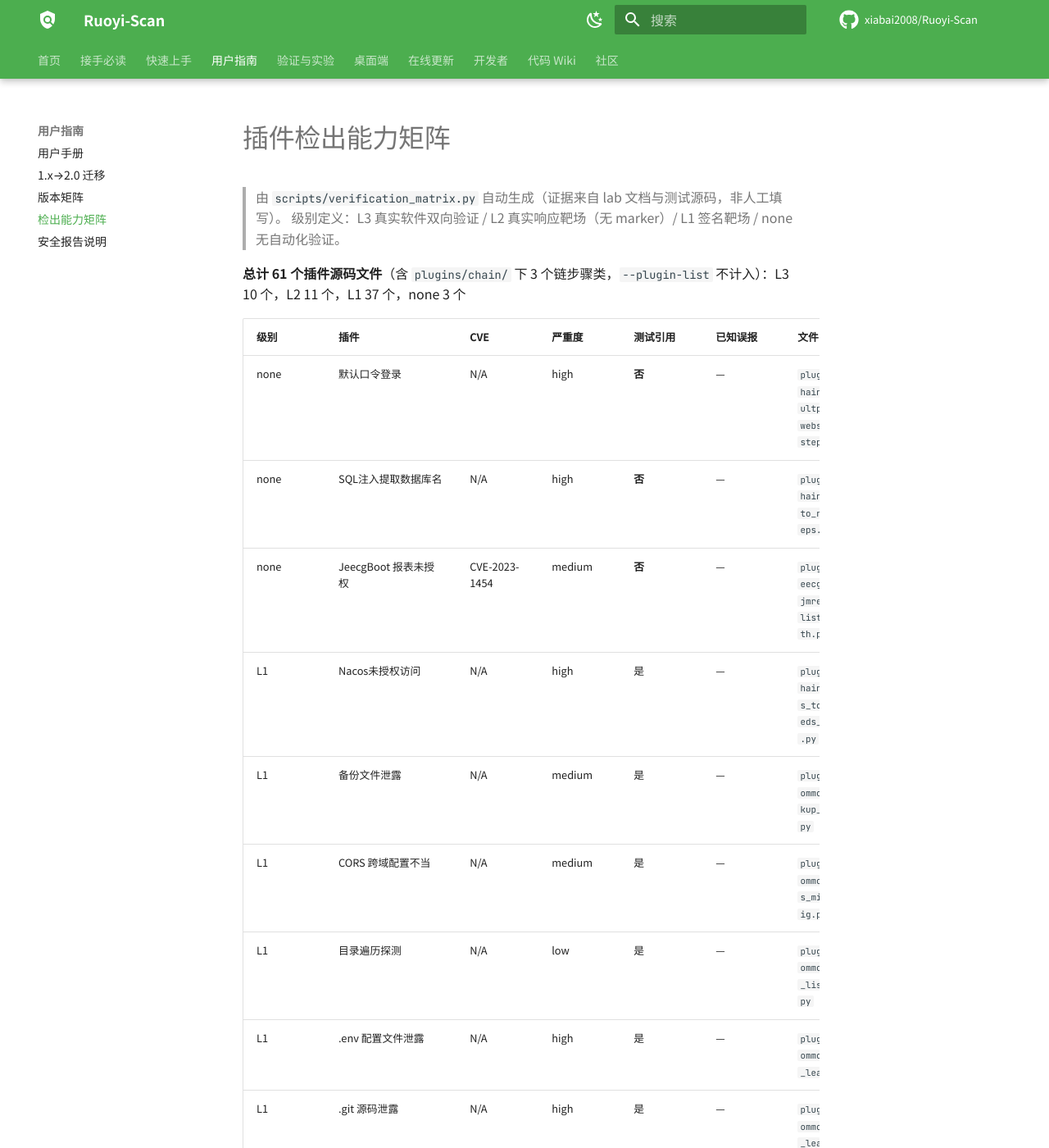
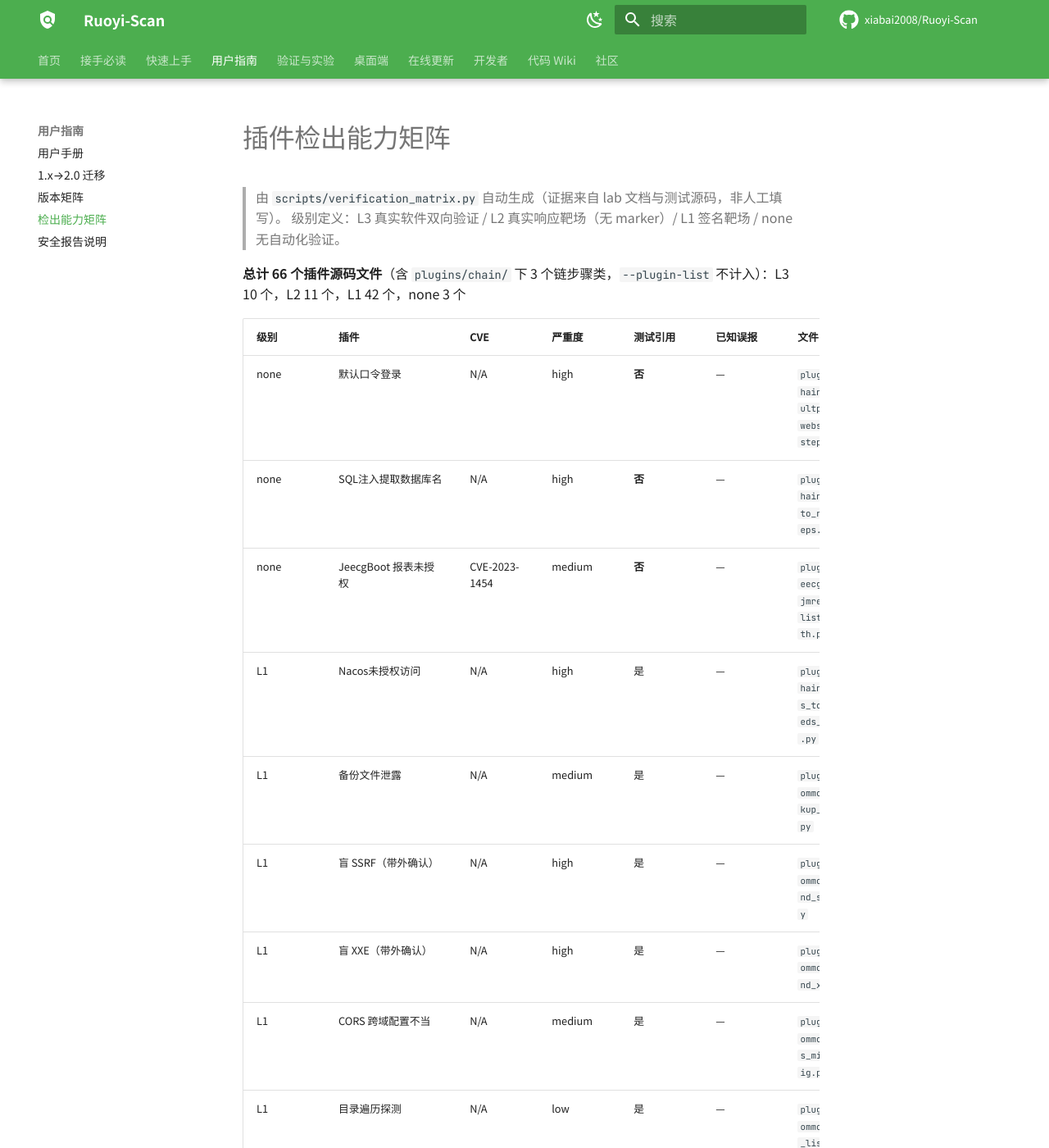
Before and after one commit to xiabai2008/ruoyi-scan, an MkDocs documentation site: the page built from docs/verification-matrix.md, in a window 1280 px wide and 1400 px high. Shown: the whole window at 82% size. Built offline with MkDocs 1.6.1 and Material for MkDocs 9.7.7, drawn with Linux system fonts in a browser that asks for light colours; comment, search, counter and statistics services are not loaded; some of the changed text lies outside the part shown.

Commit message:
docs: 同步 v2.0.0 检出能力矩阵

```diff
--- a/docs/verification-matrix.md
+++ b/docs/verification-matrix.md
@@ -3,7 +3,7 @@
 > 由 `scripts/verification_matrix.py` 自动生成（证据来自 lab 文档与测试源码，非人工填写）。
 > 级别定义：L3 真实软件双向验证 / L2 真实响应靶场（无 marker）/ L1 签名靶场 / none 无自动化验证。
 
-**总计 61 个插件源码文件**（含 `plugins/chain/` 下 3 个链步骤类，`--plugin-list` 不计入）：L3 10 个，L2 11 个，L1 37 个，none 3 个
+**总计 66 个插件源码文件**（含 `plugins/chain/` 下 3 个链步骤类，`--plugin-list` 不计入）：L3 10 个，L2 11 个，L1 42 个，none 3 个
 
 | 级别 | 插件 | CVE | 严重度 | 测试引用 | 已知误报 | 文件 |
 |------|------|-----|--------|---------|---------|------|
@@ -12,6 +12,8 @@
 | none | JeecgBoot 报表未授权 | CVE-2023-1454 | medium | **否** | — | `plugins/jeecgboot/jmreport_list_unauth.py` |
 | L1 | Nacos未授权访问 | N/A | high | 是 | — | `plugins/chain/nacos_to_dbcreds_steps.py` |
 | L1 | 备份文件泄露 | N/A | medium | 是 | — | `plugins/common/backup_scan.py` |
+| L1 | 盲 SSRF（带外确认） | N/A | high | 是 | — | `plugins/common/blind_ssrf.py` |
+| L1 | 盲 XXE（带外确认） | N/A | high | 是 | — | `plugins/common/blind_xxe.py` |
 | L1 | CORS 跨域配置不当 | N/A | medium | 是 | — | `plugins/common/cors_misconfig.py` |
 | L1 | 目录遍历探测 | N/A | low | 是 | — | `plugins/common/dir_listing.py` |
 | L1 | .env 配置文件泄露 | N/A | high | 是 | — | `plugins/common/env_leak.py` |
@@ -21,6 +23,7 @@
 | L1 | RocketMQ Dashboard 未授权 | CVE-2023-33246 | medium | 是 | — | `plugins/common/rocketmq_unauth.py` |
 | L1 | Shiro 框架指纹（rememberMe） | N/A | low | 是 | — | `plugins/common/shiro_rememberme.py` |
 | L1 | IDE/SCM 残留文件泄露 | N/A | medium | 是 | — | `plugins/common/source_leak.py` |
+| L1 | 前端 SourceMap 源码泄露 | N/A | medium | 是 | — | `plugins/common/sourcemap_leak.py` |
 | L1 | 爬取攻击面盘点 | N/A | low | 是 | — | `plugins/common/surface_sweep.py` |
 | L1 | Swagger API 文档泄露 | N/A | medium | 是 | — | `plugins/common/swagger_leak.py` |
 | L1 | HTTP 方法探测 | N/A | low | 是 | — | `plugins/common/trace_method.py` |
@@ -31,6 +34,8 @@
 | L1 | JeecgBoot 报表 SSTI | N/A | high | 是 | — | `plugins/jeecgboot/freemarker_ssti.py` |
 | L1 | JeecgBoot jmreport SQL注入 | CNVD-2022-30348 | high | 是 | — | `plugins/jeecgboot/sql_inject_jmreport.py` |
 | L1 | JeecgBoot queryUserByDepId SQL注入 | CVE-2022-44153 | high | 是 | — | `plugins/jeecgboot/sql_inject_query_user.py` |
+| L1 | Gateway 路由表泄露（RuoYi-Cloud） | N/A | medium | 是 | — | `plugins/ruoyi/cloud_gateway_routes.py` |
+| L1 | Nacos 控制台默认口令（RuoYi-Cloud） | N/A | high | 是 | — | `plugins/ruoyi/cloud_nacos_default_password.py` |
 | L1 | 重置密码页数据权限绕过 | CVE-2025-46174 | high | 是 | — | `plugins/ruoyi/cve_2025_46174_resetpwd_scope.py` |
 | L1 | 部门树越权访问 | CVE-2025-70986 | medium | 是 | — | `plugins/ruoyi/cve_2025_70986_select_dept_tree.py` |
 | L1 | 后台默认口令（admin/admin123） | N/A | high | 是 | — | `plugins/ruoyi/default_password.py` |
```
